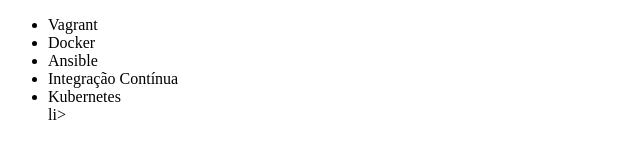
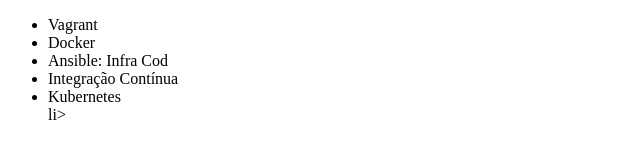
Before and after one commit to mvsf1/alura-git, a plain HTML site: page index.html in a window 1280 px wide. Shown: the full height of the page, 0-640 px from the left. Drawn offline with Linux system fonts and the light colour scheme.

Commit message:
Mudando nome de curso ansible

```diff
--- a/index.html
+++ b/index.html
@@ -8,7 +8,7 @@
     <ul>
         <li>Vagrant</li>
         <li>Docker</li>
-        <li>Ansible</li>
+        <li>Ansible: Infra Cod</li>
         <li>Integração Contínua</li>
         <li>Kubernetes</li>li>
     </ul>
```
